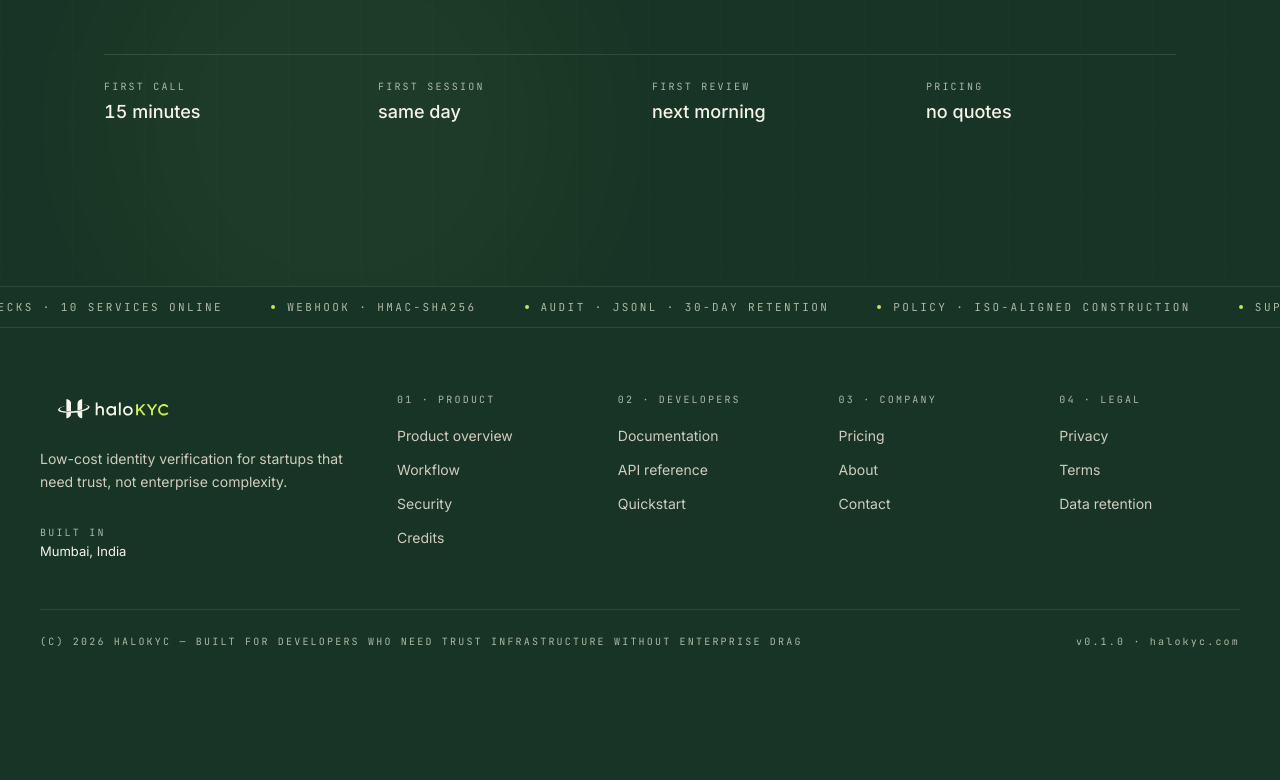
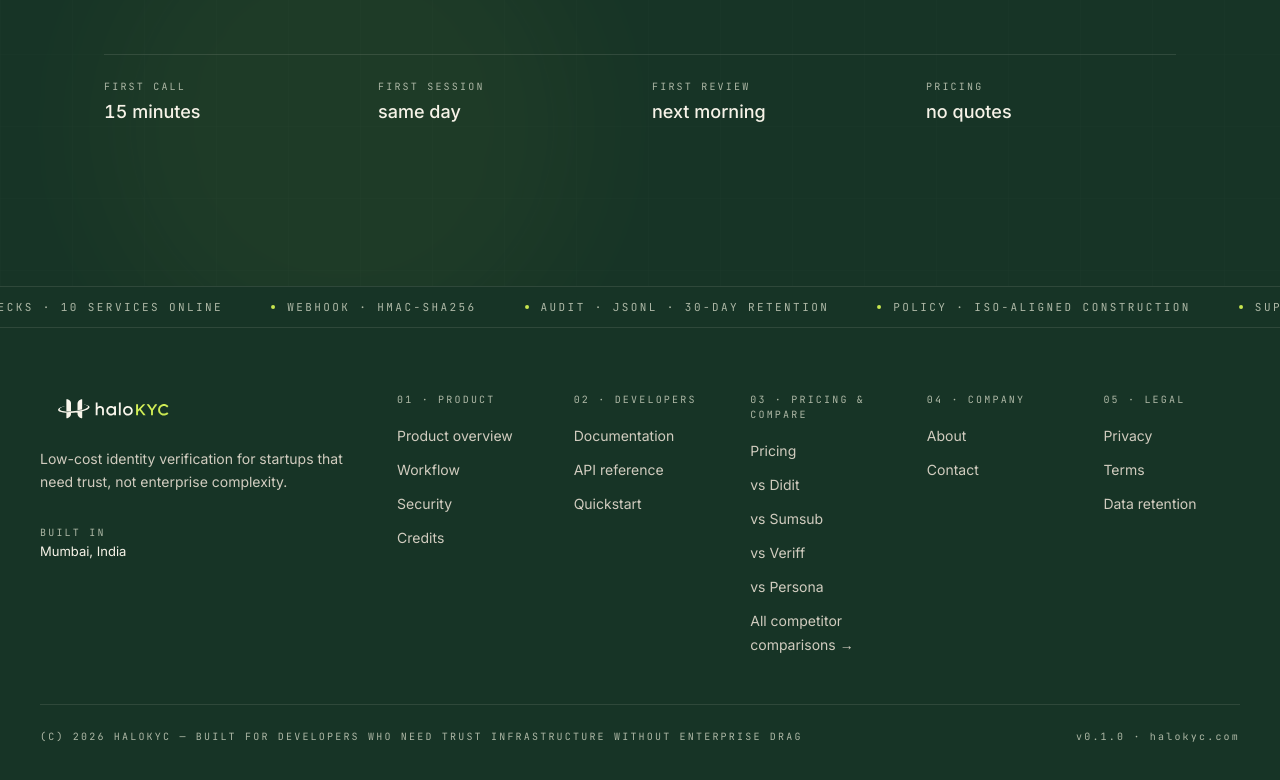
Before and after one commit to lumore-xyz/halokyc-frontend, a Next.js app: page / in a window 1280 px wide. Shown: the part 9545-10325 px from the top of the page. Before the commit the page ends 10258 px from the top, so only its background shows below. Built offline with nearby package versions, Linux system fonts and the light colour scheme; no server answers.

Commit message:
feat: add "Pricing & compare" section to landing footer with vendor alternatives

```diff
--- a/src/components/landing/landing-footer.tsx
+++ b/src/components/landing/landing-footer.tsx
@@ -31,9 +31,19 @@ const COLUMNS = [
     ],
   },
   {
+    title: "Pricing & compare",
+    links: [
+      { label: "Pricing", href: "/pricing" },
+      { label: "vs Didit", href: "/switch/didit-alternative" },
+      { label: "vs Sumsub", href: "/switch/sumsub-alternative" },
+      { label: "vs Veriff", href: "/switch/veriff-alternative" },
+      { label: "vs Persona", href: "/switch/persona-alternative" },
+      { label: "All competitor comparisons →", href: "/switch" },
+    ],
+  },
+  {
     title: "Company",
     links: [
-      { label: "Pricing", href: "/pricing" },
       { label: "About", href: "/about" },
       { label: "Contact", href: "mailto:hello@halokyc.com" },
     ],
@@ -99,7 +109,7 @@ export function LandingFooter() {
             </dl>
           </div>
 
-          <div className="grid grid-cols-2 gap-10 sm:grid-cols-4">
+          <div className="grid grid-cols-2 gap-10 lg:grid-cols-5">
             {COLUMNS.map((col, i) => (
               <div key={col.title}>
                 <p className="font-mono text-[10px] tracking-[0.22em] text-[var(--landing-canvas-mute)] uppercase">
```
Also changed, not shown: .agents/context/frontend/CHANGELOG.md.
